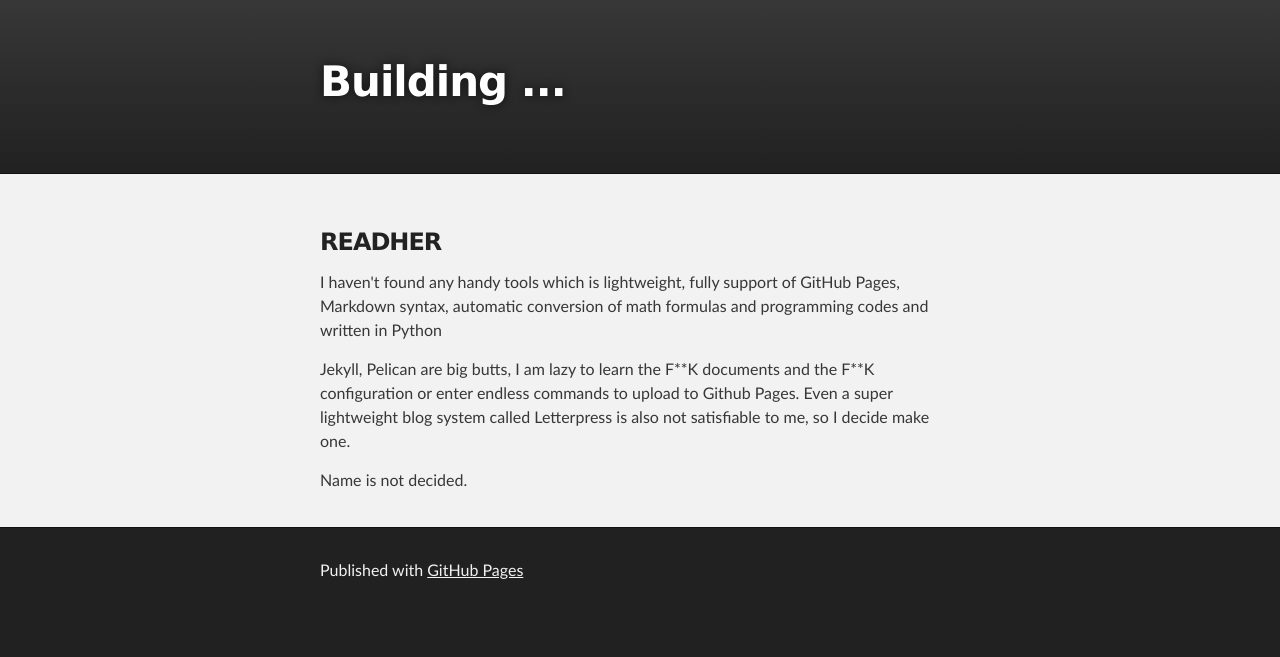
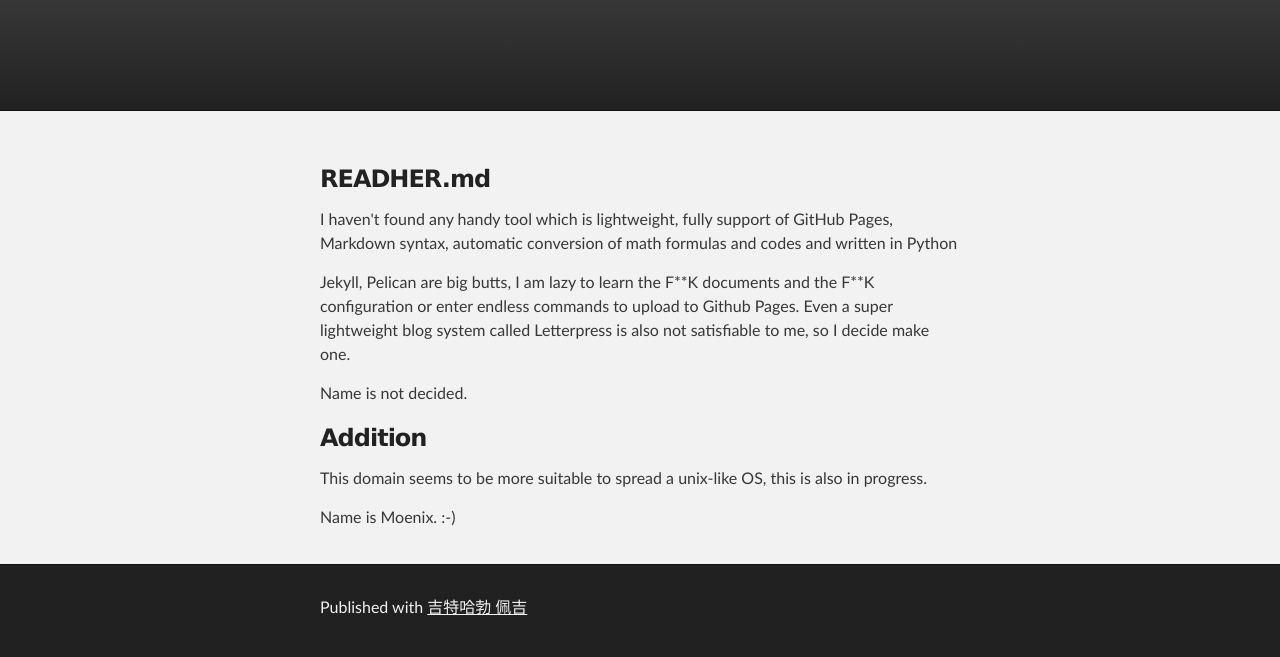
Before and after one commit to ly0/unixmoe, a plain HTML site: page index.html in a window 1280 px wide. Drawn offline with Linux system fonts and the light colour scheme.

Commit message:
Update index.html

```diff
--- a/index.html
+++ b/index.html
@@ -4,11 +4,11 @@
   <head>
     <meta charset='utf-8'>
     <meta http-equiv="X-UA-Compatible" content="chrome=1">
-    <meta name="description" content="Unixmoe : ">
+    <meta name="description" content="MOENIX">
 
     <link rel="stylesheet" type="text/css" media="screen" href="stylesheets/stylesheet.css">
 
-    <title>Unixmoe</title>
+    <title>Moenix - 萌nix</title>
   </head>
 
   <body>
@@ -16,7 +16,7 @@
     <!-- HEADER -->
     <div id="header_wrap" class="outer">
         <header class="inner">
-          <h1 id="project_title">Building ...</h1>
+          <h1 id="project_title"></h1>
           <h2 id="project_tagline"></h2>
 
         </header>
@@ -26,18 +26,22 @@
     <div id="main_content_wrap" class="outer">
       <section id="main_content" class="inner">
         <h3>
-<a id="welcome-to-github-pages" class="anchor" href="#welcome-to-github-pages" aria-hidden="true"><span class="octicon octicon-link"></span></a>READHER</h3>
+<a id="welcome-to-github-pages" class="anchor" href="#welcome-to-github-pages" aria-hidden="true"><span class="octicon octicon-link"></span></a>READHER.md</h3>
 
-<p>I haven't found any handy tools which is lightweight, fully support of GitHub Pages, Markdown syntax, automatic conversion of math formulas and programming codes and written in Python</p>
+<p>I haven't found any handy tool which is lightweight, fully support of GitHub Pages, Markdown syntax, automatic conversion of math formulas and codes and written in Python</p>
 <p><i>Jekyll</i>, <i>Pelican</i> are big butts, I am lazy to learn the F**K documents and the F**K configuration or enter endless commands to upload to Github Pages. Even a super lightweight blog system called <i>Letterpress</i> is also not satisfiable to me, so I decide make one.</p>
 <p>Name is not decided.</p>
+
+<h3>Addition</h3>
+<p>This domain seems to be more suitable to spread a unix-like OS, this is also in progress.</p>
+<p>Name is Moenix. :-) </p>
 </section>
     </div>
 
     <!-- FOOTER  -->
     <div id="footer_wrap" class="outer">
       <footer class="inner">
-        <p>Published with <a href="http://pages.github.com">GitHub Pages</a></p>
+        <p>Published with <a href="http://pages.github.com">吉特哈勃 佩吉</a></p>
       </footer>
     </div>
 
```
